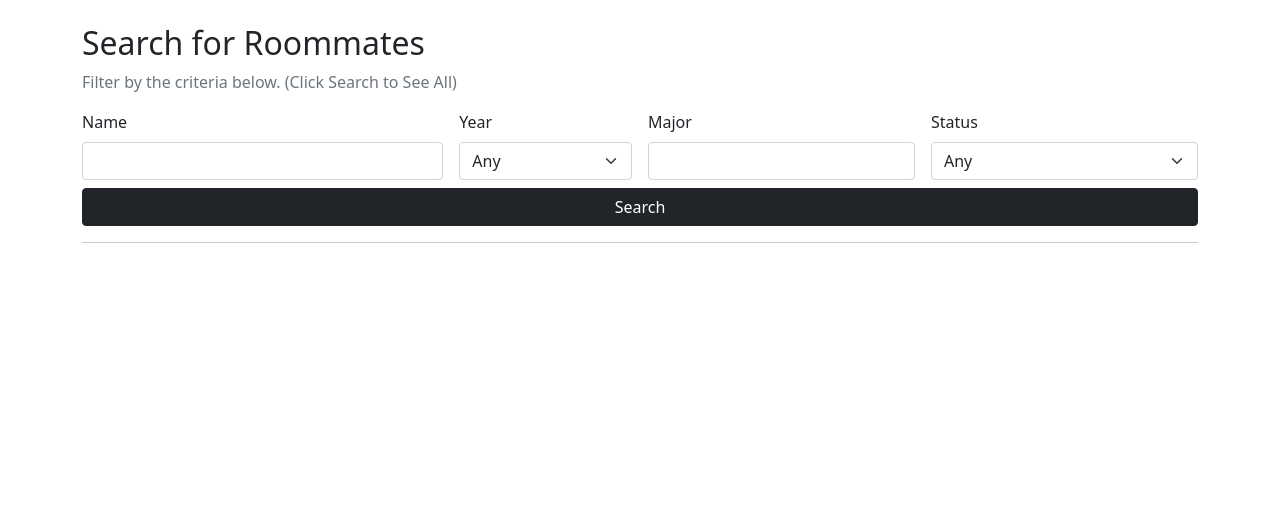
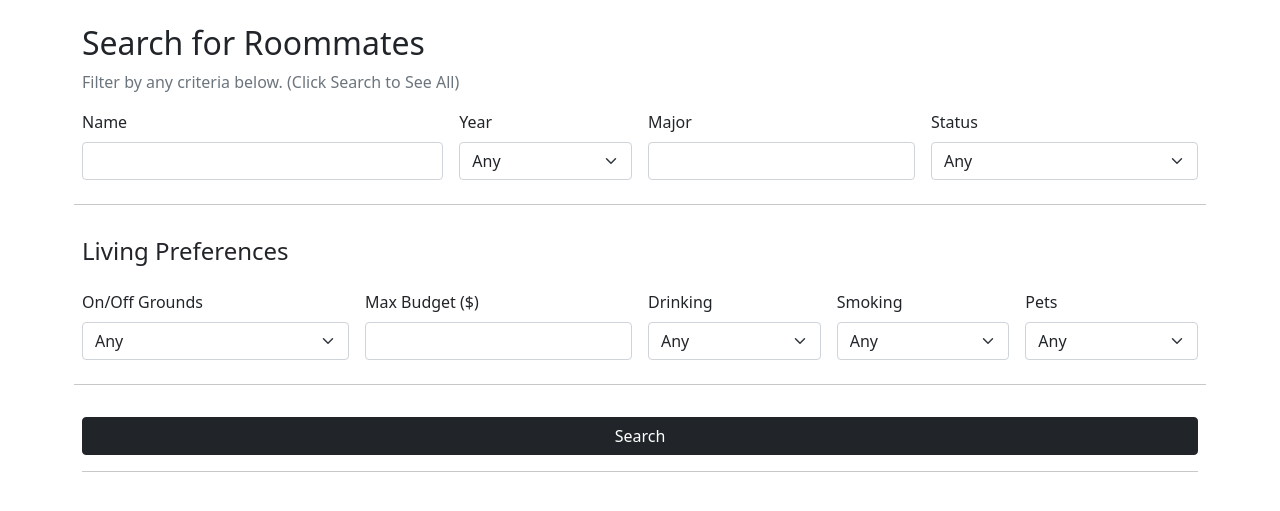
Before and after one commit to tugu-baterdene/database_project, a PHP site: page /search.php in a window 1280 px wide. Shown: the part 60-571 px from the top of the page. Run offline with PHP 8.4, Linux system fonts and the light colour scheme.

Commit message:
updated search and filter page to now filter by preferences

```diff
--- a/search-db.php
+++ b/search-db.php
@@ -1,44 +1,96 @@
 <?php
-function searchUsers($name_filter, $year_filter, $major_filter, $status_filter)
+function searchUsers($filters)
 {
     global $db;
 
-    $query = "SELECT * FROM users WHERE 1=1";
+    $query = "
+        SELECT
+            users.*,
+            preferences.budget,
+            preferences.on_off_grounds,
+            location.bedroom,
+            location.bathroom
+        FROM users
+        LEFT JOIN preferences ON users.comp_id = preferences.comp_id
+        LEFT JOIN part_of ON users.comp_id = part_of.comp_id
+        LEFT JOIN groups ON part_of.g_id = groups.g_id
+        LEFT JOIN location ON groups.addr = location.addr
+        LEFT JOIN apartment ON apartment.addr = location.addr
+        LEFT JOIN house ON house.addr = location.addr
+        LEFT JOIN dorm ON dorm.addr = location.addr
+        WHERE 1=1
+    ";
 
-    if (!empty($name_filter)) {
-        $query .= " AND stu_name LIKE :name_filter";
+    $params = [];
+
+    if (!empty($filters['name'])) {
+        $query .= " AND users.stu_name LIKE :name";
+        $params[':name'] = "%{$filters['name']}%";
     }
 
-    if (!empty($year_filter)) {
-        $query .= " AND school_year = :year_filter";
+    if (!empty($filters['year'])) {
+        $query .= " AND users.school_year = :year";
+        $params[':year'] = $filters['year'];
     }
 
-    if (!empty($major_filter)) {
-        $query .= " AND major LIKE :major_filter";
+    if (!empty($filters['major'])) {
+        $query .= " AND users.major LIKE :major";
+        $params[':major'] = "%{$filters['major']}%";
     }
 
-    if (!empty($status_filter)) {
-        $query .= " AND status = :status_filter";
+    if (!empty($filters['status'])) {
+        $query .= " AND users.status = :status";
+        $params[':status'] = $filters['status'];
     }
 
-    $statement = $db->prepare($query);
-
-    if (!empty($name_filter)) {
-        $statement->bindValue(':name_filter', '%'. $name_filter .'%');
-    }
-    if (!empty($year_filter)) {
-        $statement->bindValue(':year_filter', $year_filter);
-    }
-    if (!empty($major_filter)) {
-        $statement->bindValue(':major_filter', '%'. $major_filter .'%');
-    }
-    if (!empty($status_filter)) {
-        $statement->bindValue(':status_filter', $status_filter);
+    if (!empty($filters['on_off'])) {
+        $query .= " AND preferences.on_off_grounds = :on_off";
+        $params[':on_off'] = $filters['on_off'];
     }
 
-    $statement->execute();
-    $results = $statement->fetchAll();
-    $statement->closeCursor();
+    if (!empty($filters['budget'])) {
+        $query .= " AND preferences.budget <= :budget";
+        $params[':budget'] = $filters['budget'];
+    }
+
+    if (!empty($filters['drinking'])) {
+        $query .= " AND preferences.drinking = :drinking";
+        $params[':drinking'] = $filters['drinking'];
+    }
+
+    if (!empty($filters['smoking'])) {
+        $query .= " AND preferences.smoking = :smoking";
+        $params[':smoking'] = $filters['smoking'];
+    }
+
+    if (!empty($filters['pets'])) {
+        $query .= " AND preferences.pets = :pets";
+        $params[':pets'] = $filters['pets'];
+    }
+
+    if (!empty($filters['bedroom'])) {
+        $query .= " AND location.bedroom = :bedroom";
+        $params[':bedroom'] = $filters['bedroom'];
+    }
+
+    if (!empty($filters['bathroom'])) {
+        $query .= " AND location.bathroom = :bathroom";
+        $params[':bathroom'] = $filters['bathroom'];
+    }
+
+    if (!empty($filters['housing_type'])) {
+        if ($filters['housing_type'] === 'apartment')
+            $query .= " AND apartment.addr IS NOT NULL";
+        if ($filters['housing_type'] === 'house')
+            $query .= " AND house.addr IS NOT NULL";
+        if ($filters['housing_type'] === 'dorm')
+            $query .= " AND dorm.addr IS NOT NULL";
+    }
+
+    $stmt = $db->prepare($query);
+    $stmt->execute($params);
+    $results = $stmt->fetchAll();
+    $stmt->closeCursor();
     return $results;
 }
 ?>
--- a/search.php
+++ b/search.php
@@ -6,12 +6,7 @@ include('header.php');
 $results = [];
 
 if ($_SERVER["REQUEST_METHOD"] == "POST") {
-    $results = searchUsers(
-        $_POST['name_filter'],
-        $_POST['year_filter'],
-        $_POST['major_filter'],
-        $_POST['status_filter']
-    );
+    $results = searchUsers($_POST);
 }
 ?>
 
@@ -26,18 +21,18 @@ if ($_SERVER["REQUEST_METHOD"] == "POST") {
 <body>
 <div class="container mt-4">
     <h2>Search for Roommates</h2>
-    <p class="text-muted">Filter by the criteria below. (Click Search to See All)</p>
+    <p class="text-muted">Filter by any criteria below. (Click Search to See All)</p>
 
     <form method="POST" class="row g-3">
 
         <div class="col-md-4">
             <label class="form-label">Name</label>
-            <input type="text" name="name_filter" class="form-control">
+            <input type="text" name="name" class="form-control">
         </div>
 
         <div class="col-md-2">
             <label class="form-label">Year</label>
-            <select name="year_filter" class="form-select">
+            <select name="year" class="form-select">
                 <option value="">Any</option>
                 <option value="1">1st year</option>
                 <option value="2">2nd year</option>
@@ -48,19 +43,68 @@ if ($_SERVER["REQUEST_METHOD"] == "POST") {
 
         <div class="col-md-3">
             <label class="form-label">Major</label>
-            <input type="text" name="major_filter" class="form-control">
+            <input type="text" name="major" class="form-control">
         </div>
 
         <div class="col-md-3">
             <label class="form-label">Status</label>
-            <select name="status_filter" class="form-select">
+            <select name="status" class="form-select">
                 <option value="">Any</option>
                 <option value="searching">Searching for roommates</option>
                 <option value="found">Roommate found</option>
             </select>
         </div>
 
-        <div class="col-12 d-grid mt-2">
+        <hr class="mt-4">
+
+        <h4>Living Preferences</h4>
+
+        <div class="col-md-3">
+            <label class="form-label">On/Off Grounds</label>
+            <select name="on_off" class="form-select">
+                <option value="">Any</option>
+                <option value="On">On</option>
+                <option value="Off">Off</option>
+            </select>
+        </div>
+
+        <div class="col-md-3">
+            <label class="form-label">Max Budget ($)</label>
+            <input type="number" name="budget" class="form-control">
+        </div>
+
+
+        <div class="col-md-2">
+            <label class="form-label">Drinking</label>
+            <select name="drinking" class="form-select">
+                <option value="">Any</option>
+                <option value="Yes">Yes</option>
+                <option value="No">No</option>
+            </select>
+        </div>
+
+        <div class="col-md-2">
+            <label class="form-label">Smoking</label>
+            <select name="smoking" class="form-select">
+                <option value="">Any</option>
+                <option value="Yes">Yes</option>
+                <option value="No">No</option>
+            </select>
+        </div>
+
+        <div class="col-md-2">
+            <label class="form-label">Pets</label>
+            <select name="pets" class="form-select">
+                <option value="">Any</option>
+                <option value="Yes">Yes</option>
+                <option value="No">No</option>
+            </select>
+        </div>
+
+        <hr class="mt-4">
+
+
+        <div class="col-12 d-grid mt-3">
             <button class="btn btn-dark" type="submit">Search</button>
         </div>
 
@@ -68,32 +112,37 @@ if ($_SERVER["REQUEST_METHOD"] == "POST") {
 
     <hr/>
 
-
     <?php if (!empty($results)): ?>
         <h4>Results</h4>
         <table class="table table-bordered mt-3">
             <thead class="table-secondary">
-                <tr>
-                    <th>Name</th>
-                    <th>Major</th>
-                    <th>Year</th>
-                    <th>Status</th>
-                    <th>Bio</th>
-                </tr>
+            <tr>
+                <th>Name</th>
+                <th>Year</th>
+                <th>Major</th>
+                <th>Status</th>
+                <th>Budget</th>
+                <th>On/Off Grounds</th>
+                <th>Bedrooms</th>
+                <th>Bathrooms</th>
+            </tr>
             </thead>
 
             <tbody>
-            <?php foreach ($results as $user): ?>
+            <?php foreach ($results as $row): ?>
                 <tr>
                     <td>
-                        <a href="public_profile.php?comp_id=<?php echo urlencode($user['comp_id']); ?>">
-                        <?php echo htmlspecialchars($user['stu_name']); ?>
+                        <a href="public_profile.php?comp_id=<?php echo $row['comp_id']; ?>">
+                            <?= htmlspecialchars($row['stu_name']) ?>
                         </a>
                     </td>
-                    <td><?php echo htmlspecialchars($user['major']); ?></td>
-                    <td><?php echo htmlspecialchars($user['school_year']); ?></td>
-                    <td><?php echo htmlspecialchars($user['status']); ?></td>
-                    <td><?php echo htmlspecialchars($user['bio']); ?></td>
+                    <td><?= htmlspecialchars($row['school_year']) ?></td>
+                    <td><?= htmlspecialchars($row['major']) ?></td>
+                    <td><?= htmlspecialchars($row['status']) ?></td>
+                    <td><?= htmlspecialchars($row['budget']) ?></td>
+                    <td><?= htmlspecialchars($row['on_off_grounds']) ?></td>
+                    <td><?= htmlspecialchars($row['bedroom']) ?></td>
+                    <td><?= htmlspecialchars($row['bathroom']) ?></td>
                 </tr>
             <?php endforeach; ?>
             </tbody>
```
